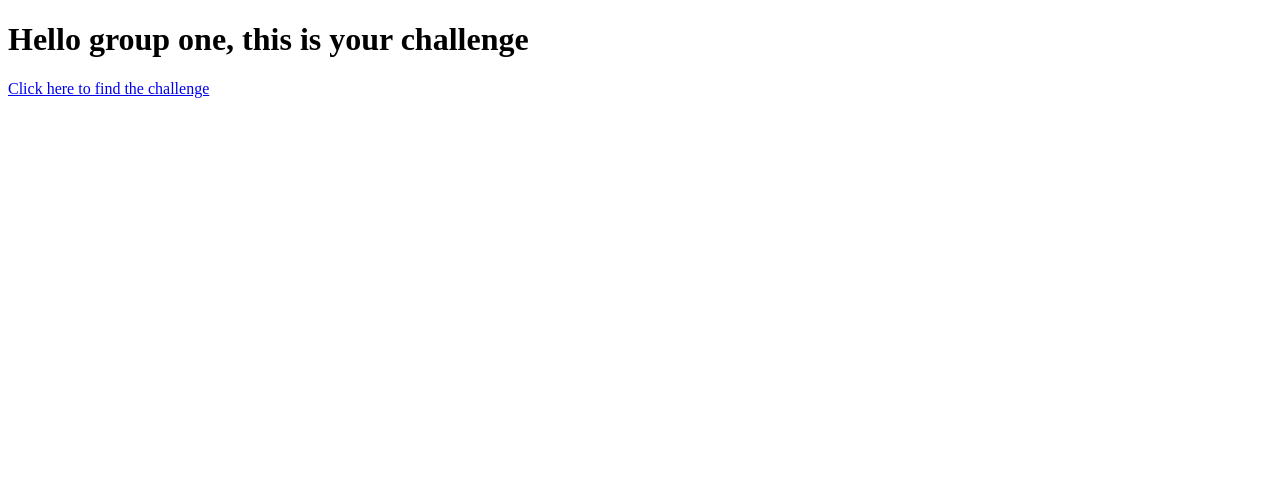
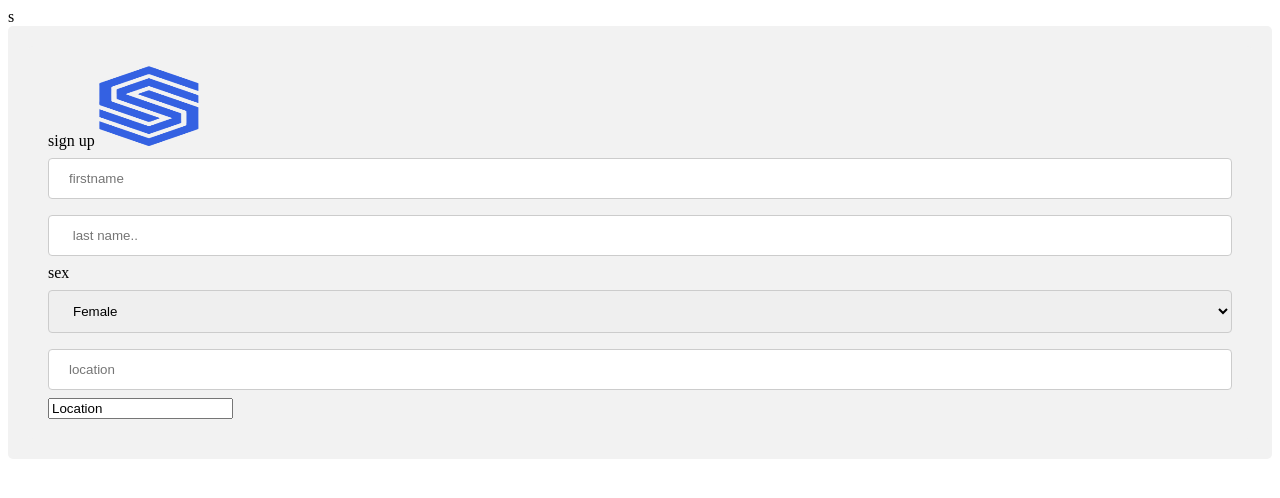
Before and after one commit to nkindi-bri/group1csr, a plain HTML site: page index.html in a window 1280 px wide. Drawn offline with Linux system fonts and the light colour scheme.

Commit message:
first commit

```diff
--- /dev/null
+++ b/assets/css/main.css
@@ -0,0 +1,3 @@
+.container{
+    background-color: antiquewhite;
+}
--- a/index.html
+++ b/index.html
@@ -3,14 +3,67 @@
 <head>
     <meta charset="UTF-8">
     <meta http-equiv="X-UA-Compatible" content="IE=edge">
-    <meta name="viewport" content="width=device-width, initial-scale=1.0">
-    <title>Group1 Challenge</title>
+    <meta name="viewport" content="width=device-width, initial-scale=1.0">s
 </head>
 <body>
     <div class="container">
-        <h1>Hello group one, this is your challenge</h1>
-        <!--Run this file or copy and page the link below in your browser to find the challenge-->
-        <a href="https://www.figma.com/file/mpBvOTbGxnYhdUdNtURgQJ/Untitled?node-id=0%3A1&t=NkWkmznoin62TpQ8-1">Click here to find the challenge</a>
+            <style>
+            input[type=text], select {
+              width: 100%;
+              padding: 12px 20px;
+              margin: 8px 0;
+              display: inline-block;
+              border: 1px solid #ccc;
+              border-radius: 4px;
+              box-sizing: border-box;
+            }
+
+            input[type=submit] {
+              width: 100%;
+              background-color: #4CAF50;
+              color: white;
+              padding: 14px 20px;
+              margin: 8px 0;
+              border: none;
+              border-radius: 4px;
+              cursor: pointer;
+            }
+
+            input[type=submit]:hover {
+              background-color: #45a049;
+            }
+
+            div {
+              border-radius: 5px;
+              background-color: #f2f2f2;
+              padding: 20px;
+            }
+            </style>
+            <body>
+
+
+            <div>
+              <form action>
+                <label>sign up</label>
+                <img src="/assets/images/logo.png"
+                width="100"
+               height="80">
+
+                <input type="text" id="fname" name="firstname" placeholder="firstname ">
+
+
+                <input type="text" id="lname" name="lastname" placeholder=" last name..">
+
+                <label for="gender">sex</label>
+                <select id="gender" name="sex">
+                  <option value="female">Female</option>
+                  <option value="male">Male</option>
+                </select>
+                <input type="text" id="location" name="location" placeholder="location">
+
+                <input type="location" value="Location">
+            </form>
+
     </div>
 </body>
 </html>
```
Also changed, not shown: assets/css/main.scss (deleted).
